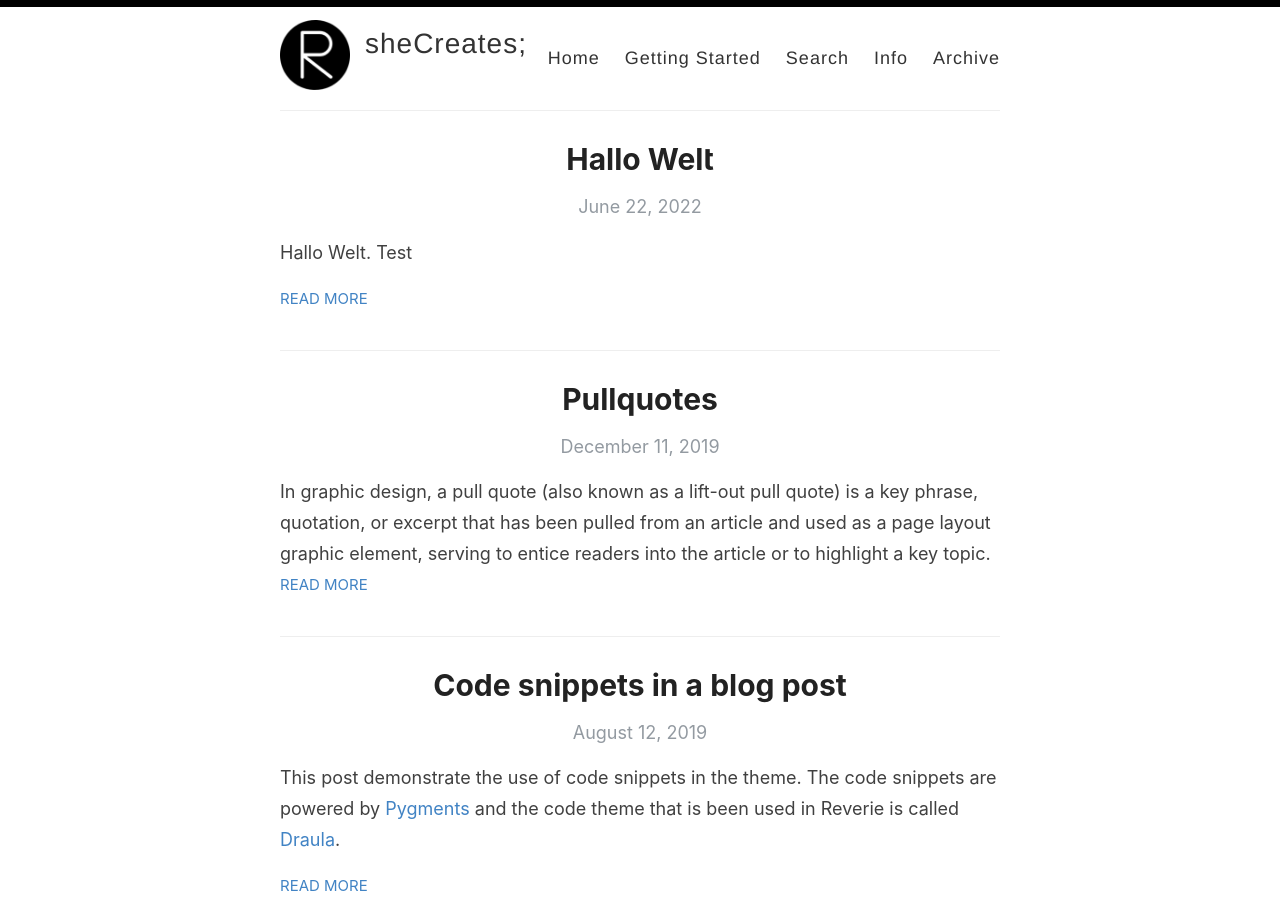
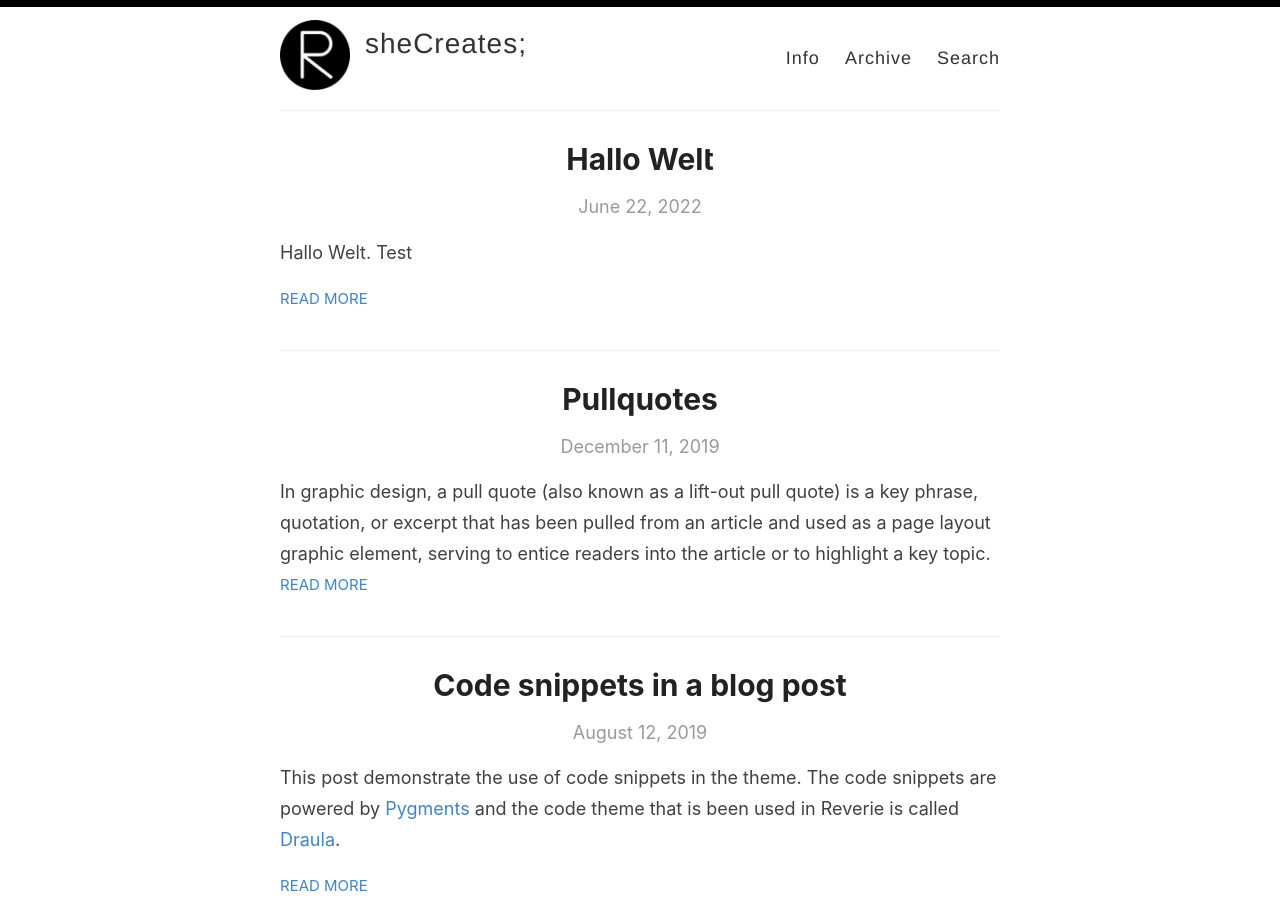
Before and after one commit to norawarschewski/shecreates.design, a Jekyll site: the page built from index.html, in a window 1280 px wide and 900 px high. Built offline with Jekyll 4.4.1, drawn with Linux system fonts in a browser that asks for light colours; the list of posts is cut into pages by our own code.

Commit message:
refactor: navigation

```diff
--- a/_layouts/default.html
+++ b/_layouts/default.html
@@ -28,11 +28,9 @@
             </div>
 
             <nav>
-              <a href="{{ site.baseurl }}/">Home</a>
-              <a href="{{ site.baseurl }}/getting-started">Getting Started</a>
-              <a href="{{ site.baseurl }}/search">Search</a>
               <a href="{{ site.baseurl }}/info">Info</a>
               <a href="{{ site.baseurl }}/archive">Archive</a>
+              <a href="{{ site.baseurl }}/search">Search</a>
             </nav>
           </header>
         </div>
```
